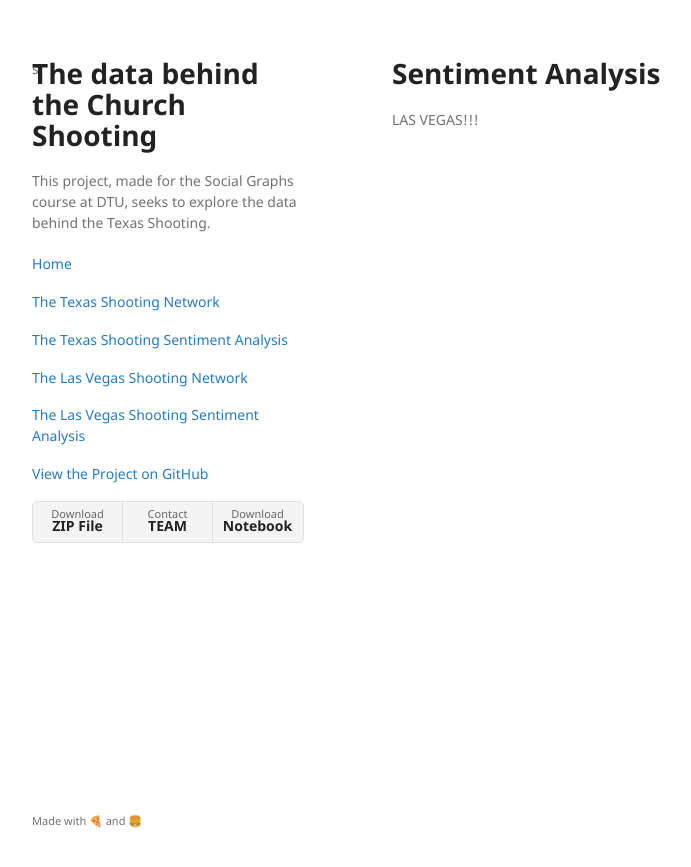
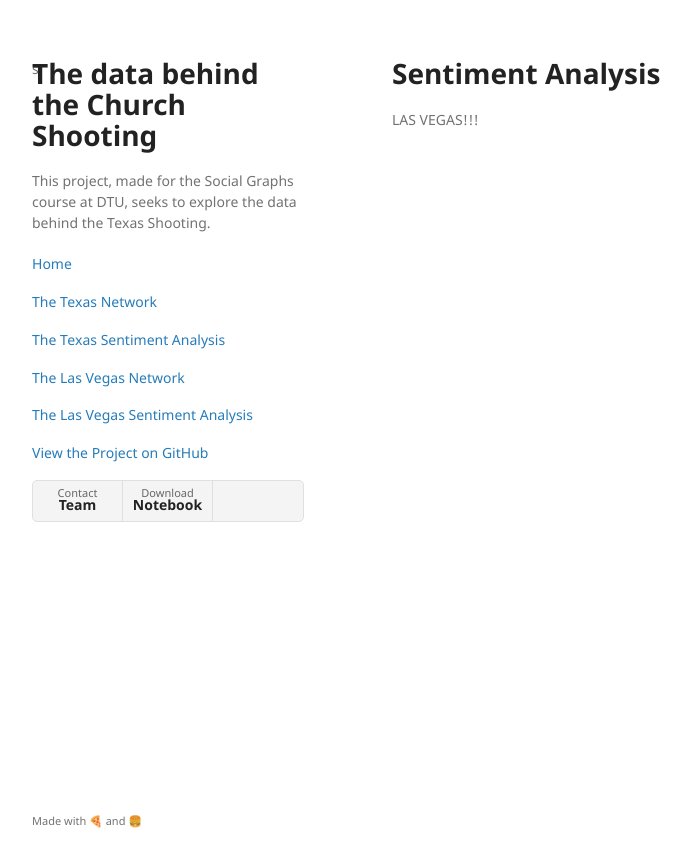
Before and after one commit to duarteocarmo/Project_Page_SG, a Jekyll site: the page built from LV-sentiment-page.md, in a window 1280 px wide. Shown: the top 867 px of the page, without its empty margins (178-869 px from the left). Built offline with Jekyll 4.4.1, drawn with Linux system fonts in a browser that asks for light colours; our own code applies the rules of GitHub Pages for plain Markdown files.

```diff
--- a/_layouts/default.html
+++ b/_layouts/default.html
@@ -20,14 +20,14 @@
 
           <p class="view"><a href=https://duarteocarmo.github.io/Project_Page_SG/>Home <small>{{ github_name }}</small></a></p>
 
-          <p class="view"><a href="https://duarteocarmo.github.io/Project_Page_SG/network-page">The Texas Shooting Network <small>{{ github_name }}</small></a></p>
+          <p class="view"><a href="https://duarteocarmo.github.io/Project_Page_SG/network-page">The Texas Network <small>{{ github_name }}</small></a></p>
 
-          <p class="view"><a href="https://duarteocarmo.github.io/Project_Page_SG/sentiment-page">The Texas Shooting Sentiment Analysis<small>{{ github_name }}</small></a></p>
+          <p class="view"><a href="https://duarteocarmo.github.io/Project_Page_SG/sentiment-page">The Texas Sentiment Analysis<small>{{ github_name }}</small></a></p>
 
 
-          <p class="view"><a href="https://duarteocarmo.github.io/Project_Page_SG/LV-network-page">The Las Vegas Shooting Network <small>{{ github_name }}</small></a></p>
+          <p class="view"><a href="https://duarteocarmo.github.io/Project_Page_SG/LV-network-page">The Las Vegas Network <small>{{ github_name }}</small></a></p>
 
-          <p class="view"><a href="https://duarteocarmo.github.io/Project_Page_SG/LV-sentiment-page">The Las Vegas Shooting Sentiment Analysis<small>{{ github_name }}</small></a></p>
+          <p class="view"><a href="https://duarteocarmo.github.io/Project_Page_SG/LV-sentiment-page">The Las Vegas Sentiment Analysis<small>{{ github_name }}</small></a></p>
 
         {% if site.github.is_project_page %}
           <p class="view"><a href="{{ site.github.repository_url }}">View the Project on GitHub <small>{{ github_name }}</small></a></p>
@@ -40,8 +40,7 @@
 
         {% if site.show_downloads %}
           <ul>
-            <li><a href="{{ site.github.zip_url }}">Download <strong>ZIP File</strong></a></li>
-            <li><a href="{{ site.github.tar_url }}">Contact <strong>TEAM</strong></a></li>
+            <li><a href="mailto:duarteocarmo@gmail.com; ahmet.baglan1@gmail.com; wisse-barkhof@hotmail.com;?Subject=Event%20Analysis%20Tool">Contact <strong>Team</strong></a></li>
             <li><a href="https://www.google.pt/?gws_rd=ssl">Download <strong>Notebook</strong></a></li>
           </ul>
         {% endif %}
```
